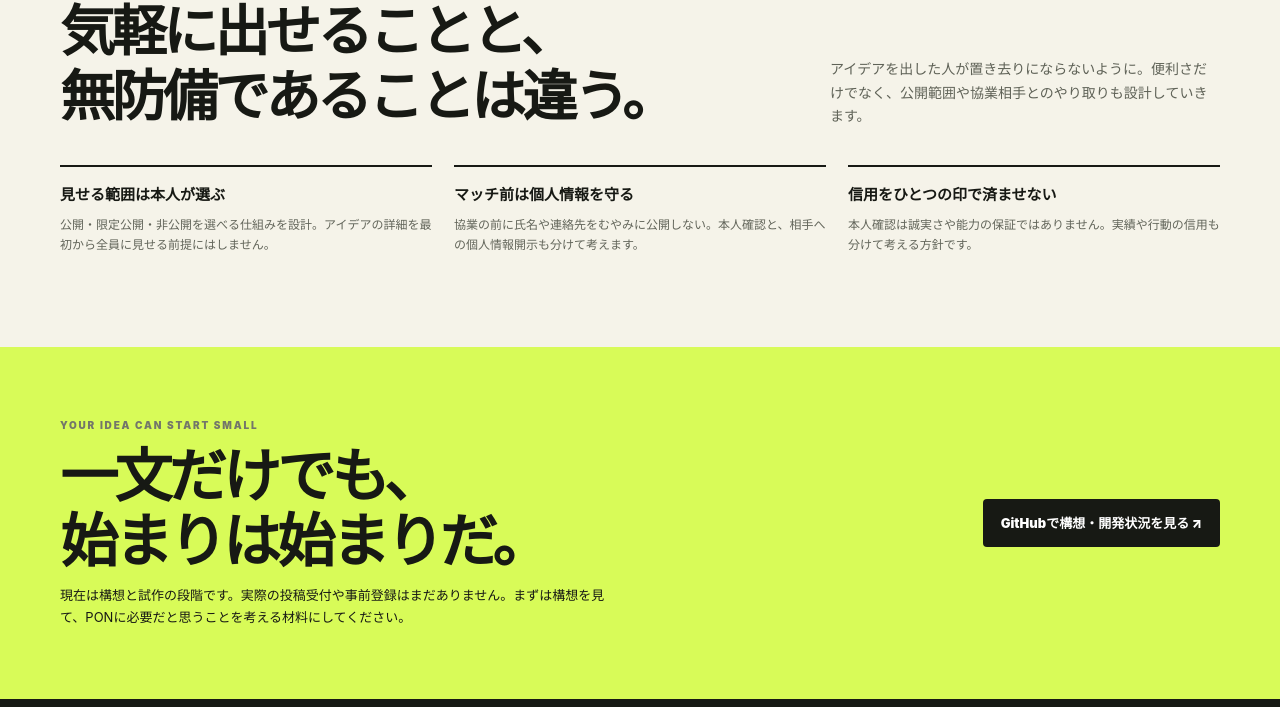
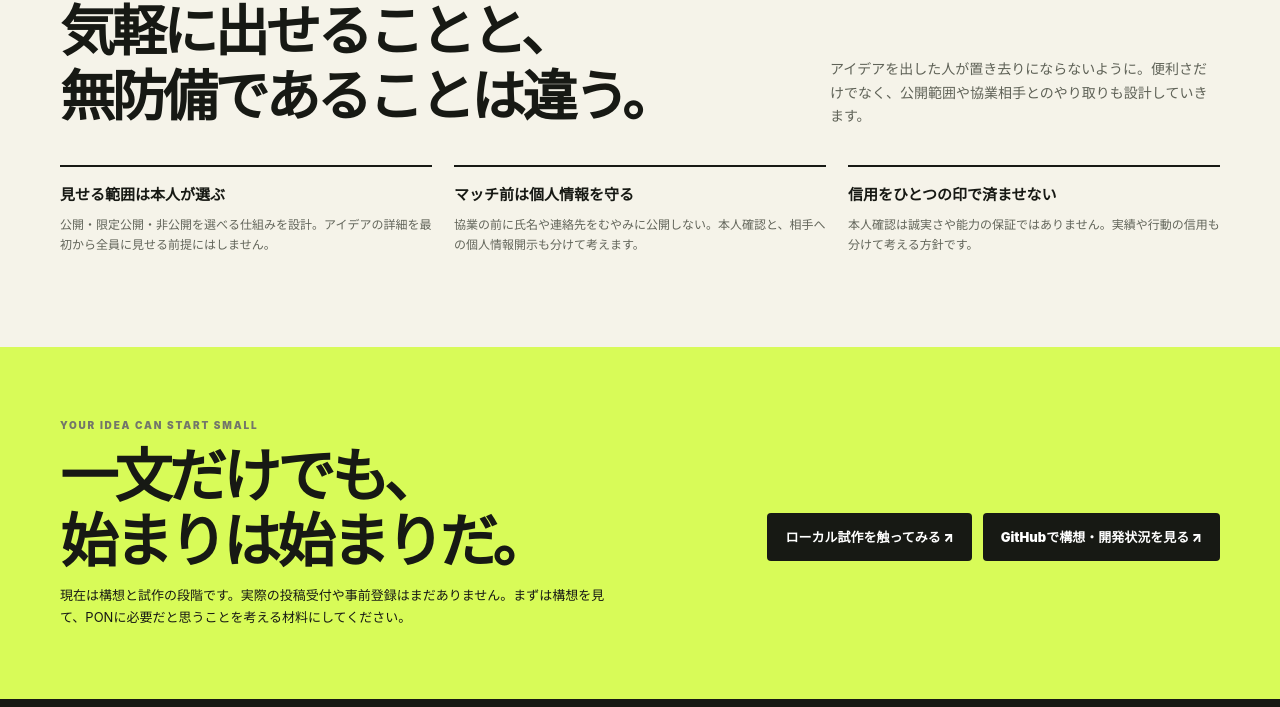
Before and after one commit to hs9cghkmpw-alt/idea, a plain HTML site: page index.html in a window 1280 px wide. Shown: the part 4620-5327 px from the top of the page. Drawn offline with Linux system fonts and the light colour scheme.

Commit message:
feat: link local prototype from concept landing page

```diff
--- a/index.html
+++ b/index.html
@@ -320,7 +320,10 @@
         <h2>一文だけでも、<br>始まりは始まりだ。</h2>
         <p>現在は構想と試作の段階です。実際の投稿受付や事前登録はまだありません。まずは構想を見て、PONに必要だと思うことを考える材料にしてください。</p>
       </div>
-      <a class="btn btn-dark" href="https://github.com/hs9cghkmpw-alt/idea">GitHubで構想・開発状況を見る ↗</a>
+      <div class="actions">
+        <a class="btn btn-dark" href="prototype/index.html">ローカル試作を触ってみる ↗</a>
+        <a class="btn btn-dark" href="https://github.com/hs9cghkmpw-alt/idea">GitHubで構想・開発状況を見る ↗</a>
+      </div>
     </div>
   </section>
   <footer>
```
